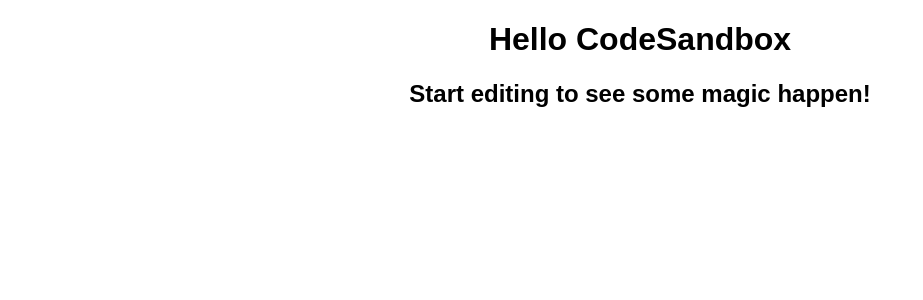
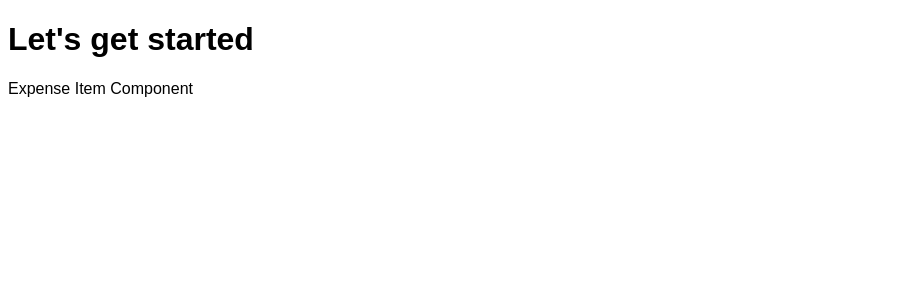
Before and after one commit to HarshSingh-01/expense-tracker-app, a React (Create React App) app: page / in a window 1280 px wide. Shown: the top 300 px of the page, without its empty margins (0-923 px from the left). Built offline with nearby package versions, Linux system fonts and the light colour scheme.

Commit message:
Update 3 files

```diff
--- a/src/App.js
+++ b/src/App.js
@@ -1,10 +1,11 @@
 import "./styles.css";
+import ExpenseItem from "./components/ExpenseItem";
 
 export default function App() {
   return (
     <div className="App">
-      <h1>Hello CodeSandbox</h1>
-      <h2>Start editing to see some magic happen!</h2>
+      <h1>Let's get started</h1>
+      <ExpenseItem />
     </div>
   );
 }
--- /dev/null
+++ b/src/components/ExpenseItem.jsx
@@ -0,0 +1,9 @@
+const ExpenseItem = () => {
+  return (
+    <div>
+      <p>Expense Item Component</p>
+    </div>
+  );
+};
+
+export default ExpenseItem;
--- a/src/styles.css
+++ b/src/styles.css
@@ -1,4 +1,4 @@
 .App {
   font-family: sans-serif;
-  text-align: center;
+  text-align: left;
 }
```
